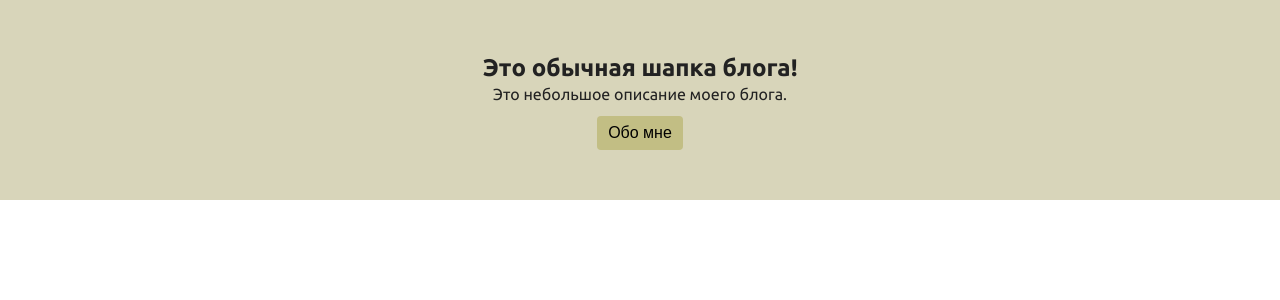
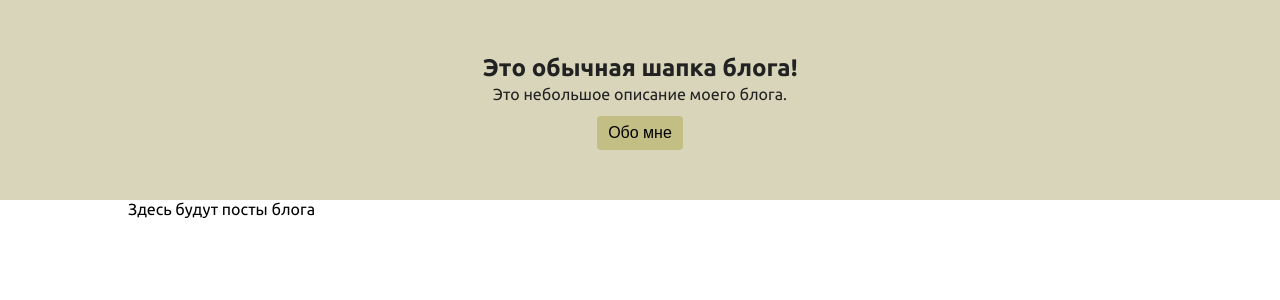
Before and after one commit to bananchik228/react-blog, a React (Create React App) app: page /posts in a window 1280 px wide. Shown: the top 300 px of the page. Built offline with nearby package versions, Linux system fonts and the light colour scheme.

Commit message:
Добавил маршрутизатор, настроил пути к будущим компонентам Posts и About

```diff
--- a/src/App.jsx
+++ b/src/App.jsx
@@ -3,9 +3,11 @@ import React from 'react'
 import '@assets/sass/style.scss'
 
 import Header from '@components/header'
+import Content from '@routes/content'
 
 export default () => {
     return <>
         <Header />
+        <Content />
     </>
 }
--- a/src/assets/sass/style.scss
+++ b/src/assets/sass/style.scss
@@ -20,7 +20,12 @@ body {
     font-family: 'Ubuntu', sans-serif;
 
     .content {
-        padding: 0 8%;
+        padding: 0 10%;
+    }
+
+    a {
+        color: #222;
+        text-decoration: none;
     }
 
     h1, h2, h3, h4, h5, h6 {
--- a/src/components/header/index.jsx
+++ b/src/components/header/index.jsx
@@ -1,13 +1,20 @@
 import React from 'react'
+import { Link } from 'react-router-dom'
 
 import './header.scss'
 
 export default () => {
     return <div className="header">
         <div className="header__content">
-            <h2>Это обычная шапка блога!</h2>
+            <Link to ="/posts">
+                <h2>Это обычная шапка блога!</h2>
+            </Link>
+
             <p>Это небольшое описание моего блога.</p>
-            <button className="header__button">Обо мне</button>
+
+            <Link to="/about">
+                <button className="header__button">Обо мне</button>
+            </Link>
         </div>
     </div>
 }
--- a/src/index.js
+++ b/src/index.js
@@ -1,9 +1,12 @@
 import React from 'react'
 import ReactDOM from 'react-dom'
+import { BrowserRouter as Router } from 'react-router-dom'
 
 import App from './App'
 
 ReactDOM.render(
-    <App />,
+    <Router>
+        <App />
+    </Router>,
     document.getElementById('root')
 )
--- /dev/null
+++ b/src/routes/content.jsx
@@ -0,0 +1,20 @@
+import React from 'react'
+import { Switch, Route, Redirect } from 'react-router-dom'
+
+export default () => {
+    return (
+        <div className="content">
+            <Switch>
+                <Route exact path="/posts">
+                    Здесь будут посты блога
+                </Route>
+
+                <Route exact path="/about">
+                    Здесь всё обо мне и о моём блоге
+                </Route>
+
+                <Redirect to="/posts" />
+            </Switch>
+        </div>
+    )
+}
```
